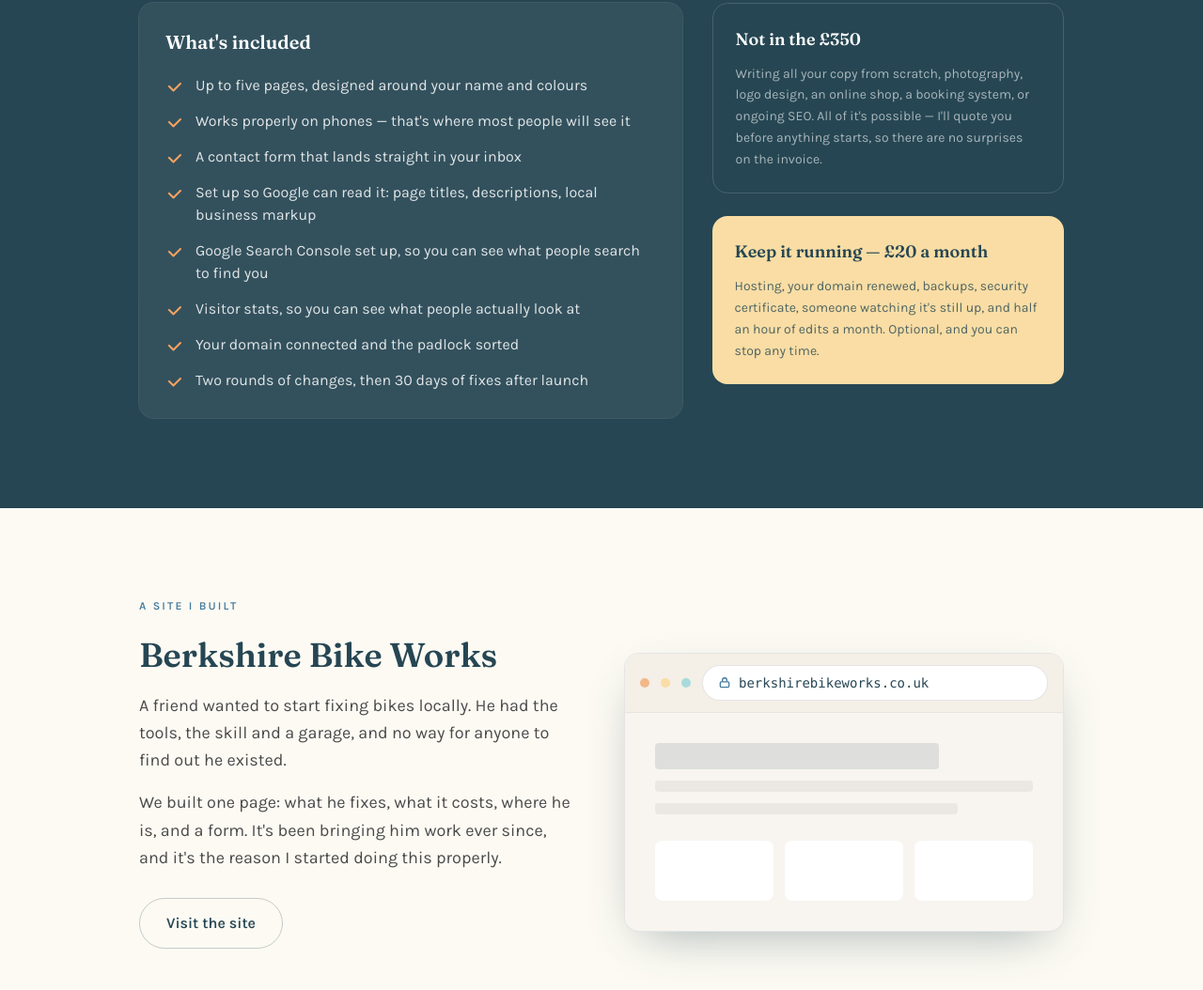
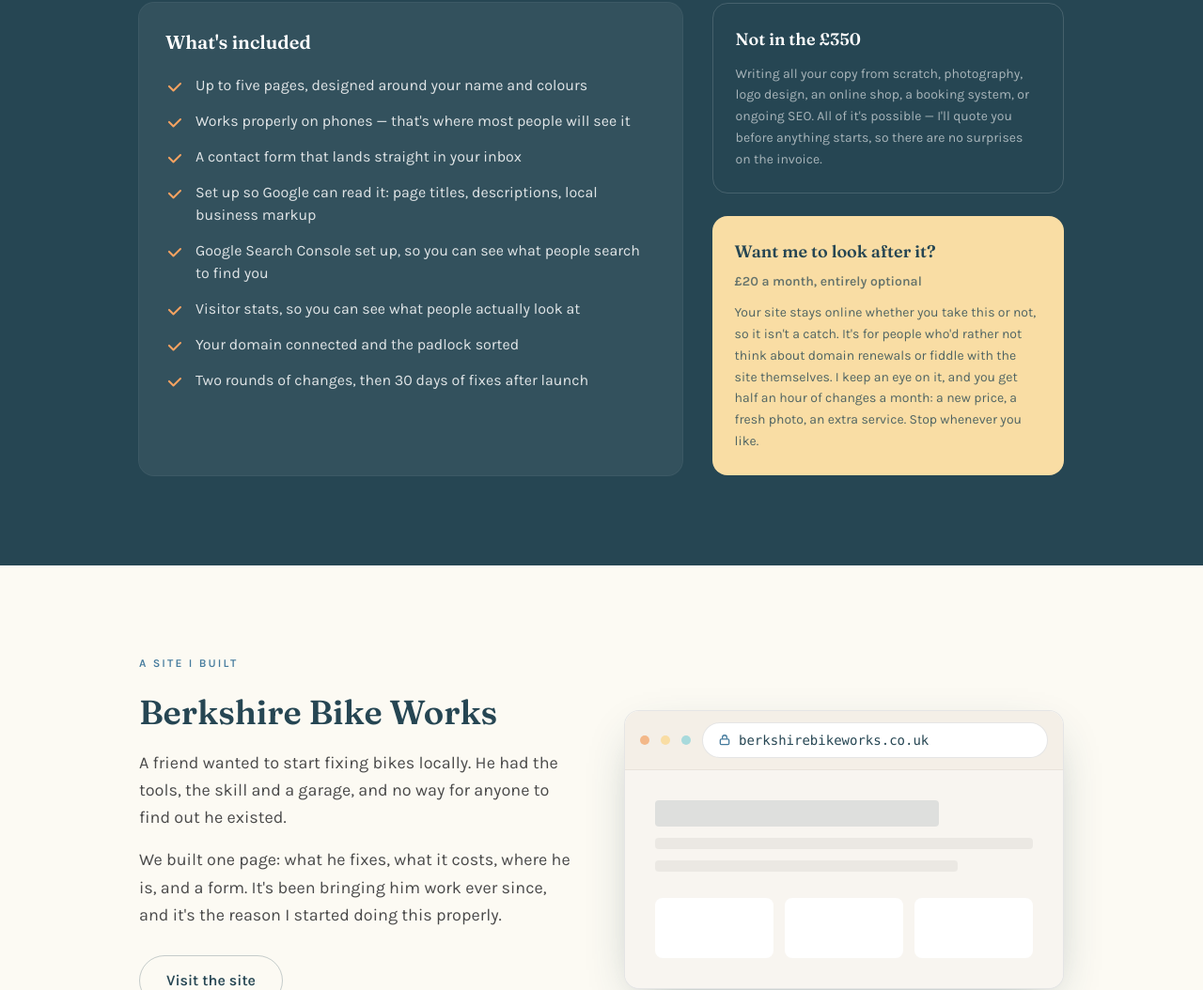
Before and after one commit to Cam-Zhu/thatchamdigital, a website: page src/index.html in a window 1280 px wide. Shown: the part 1716-2770 px from the top of the page at 94% size. Drawn offline with nearby package versions, Linux system fonts and the light colour scheme; files that its build step writes are made by us from their sources.

Commit message:
Update index.html

```diff
--- a/src/index.html
+++ b/src/index.html
@@ -188,10 +188,12 @@
           </p>
         </div>
         <div class="rounded-2xl bg-wheat p-6 text-slate">
-          <h3 class="font-display text-lg font-semibold">Keep it running — £20 a month</h3>
+          <h3 class="font-display text-lg font-semibold">Want me to look after it?</h3>
+          <p class="mt-2 text-sm font-semibold text-slate/70">£20 a month, entirely optional</p>
           <p class="mt-3 text-sm leading-relaxed text-slate/80">
-            Hosting, your domain renewed, backups, security certificate, someone watching it's still up, and half an
-            hour of edits a month. Optional, and you can stop any time.
+            Your site stays online whether you take this or not, so it isn't a catch. It's for people who'd rather
+            not think about domain renewals or fiddle with the site themselves. I keep an eye on it, and you get
+            half an hour of changes a month: a new price, a fresh photo, an extra service. Stop whenever you like.
           </p>
         </div>
       </div>
```
